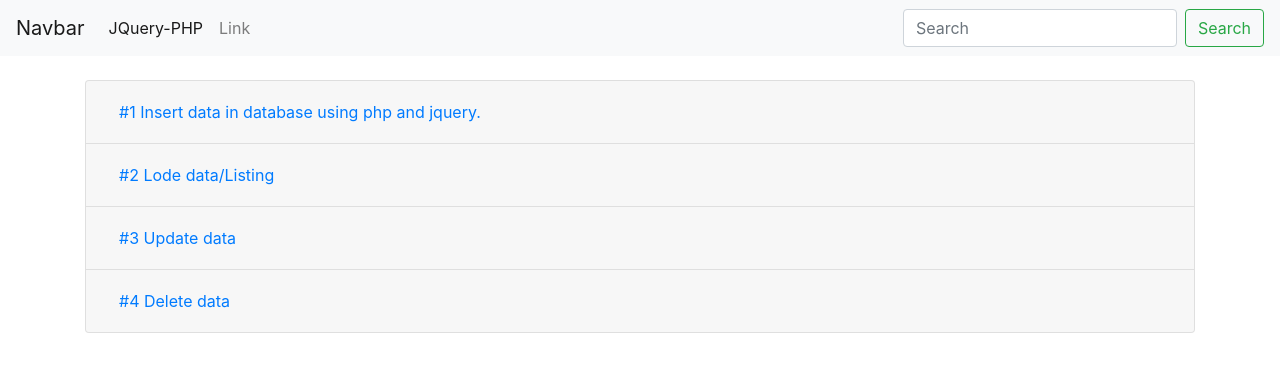
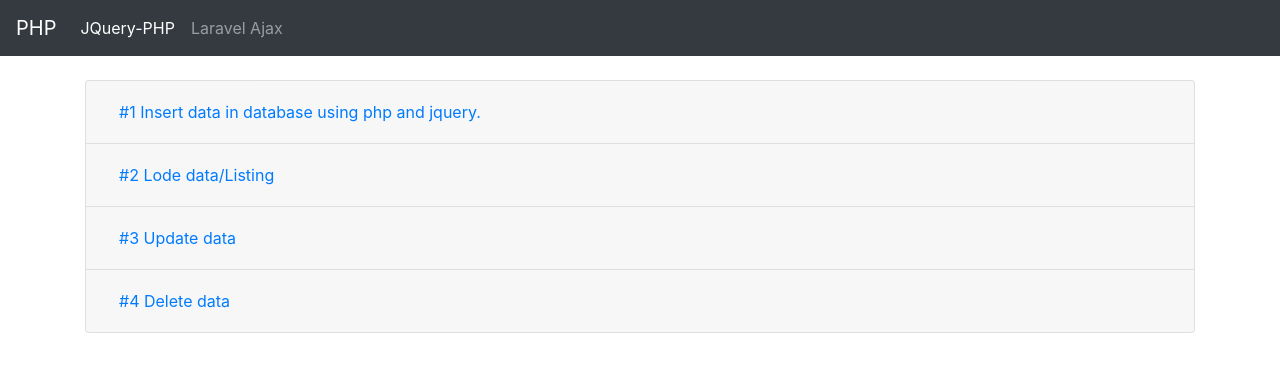
Before and after one commit to kartik110/php-ajax, a plain HTML site: page index.html in a window 1280 px wide. Drawn offline with nearby package versions, Linux system fonts and the light colour scheme.

Commit message:
Update index.html

```diff
--- a/index.html
+++ b/index.html
@@ -14,8 +14,8 @@
 </head>
 
 <body>
-    <nav class="navbar navbar-expand-lg navbar-light bg-light">
-        <a class="navbar-brand" href="#">Navbar</a>
+    <nav class="navbar navbar-expand-lg navbar-dark bg-dark">
+        <a class="navbar-brand" href="#">PHP</a>
         <button class="navbar-toggler" type="button" data-toggle="collapse" data-target="#navbarSupportedContent" aria-controls="navbarSupportedContent" aria-expanded="false" aria-label="Toggle navigation">
           <span class="navbar-toggler-icon"></span>
         </button>
@@ -26,14 +26,10 @@
                     <a class="nav-link" href="index.html">JQuery-PHP<span class="sr-only">(current)</span></a>
                 </li>
                 <li class="nav-item">
-                    <a class="nav-link" href="#">Link</a>
+                    <a class="nav-link" href="laravel-ajax.html">Laravel Ajax</a>
                 </li>
 
             </ul>
-            <form class="form-inline my-2 my-lg-0">
-                <input class="form-control mr-sm-2" type="search" placeholder="Search" aria-label="Search">
-                <button class="btn btn-outline-success my-2 my-sm-0" type="submit">Search</button>
-            </form>
         </div>
     </nav>
 
```
